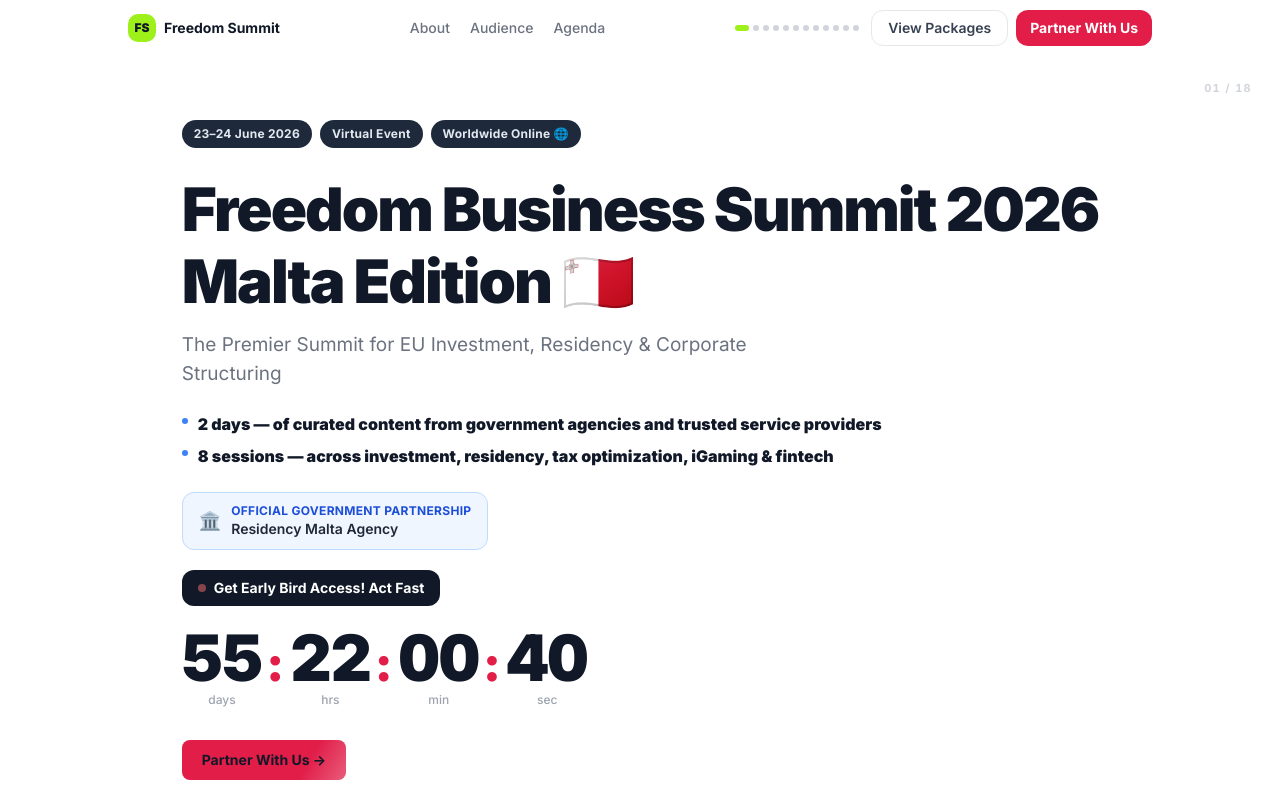
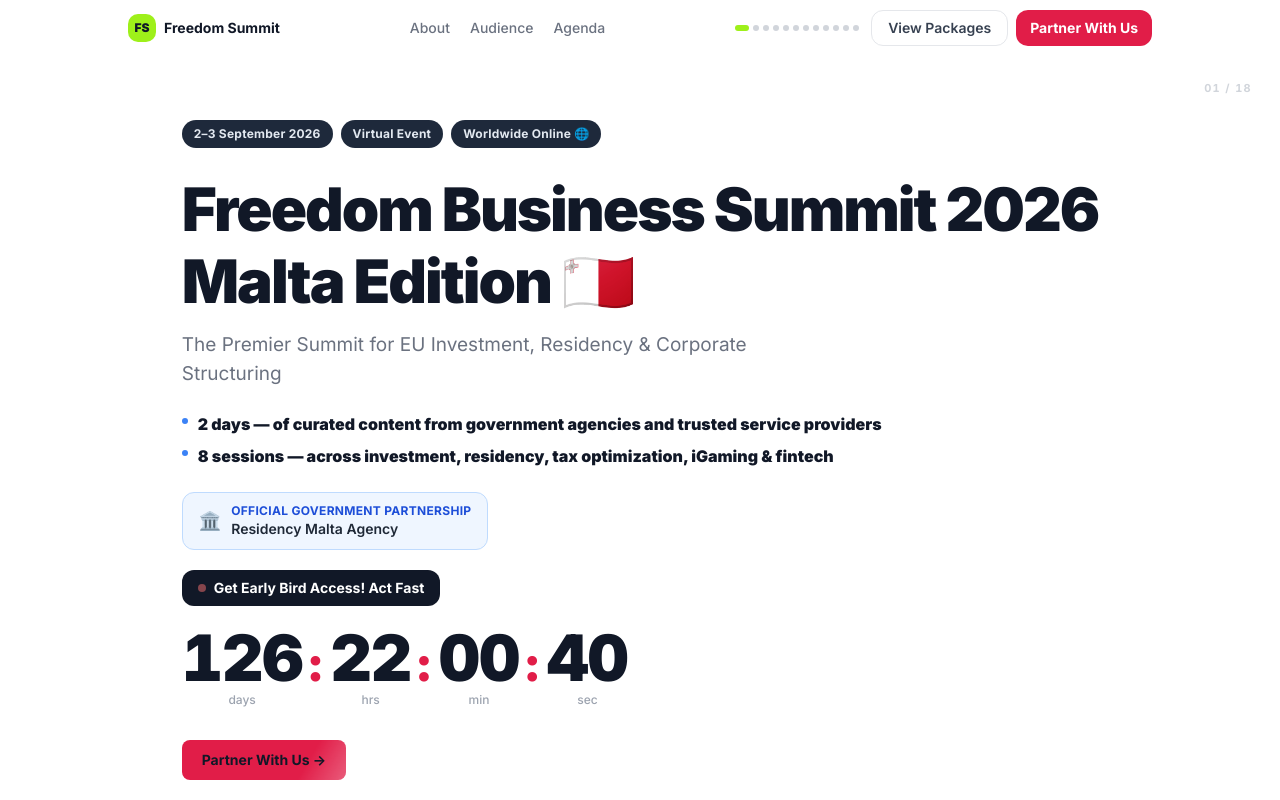
Before and after one commit to freedombusinesssummit-stack/malta-proposal, a Next.js app: page / in a window 1280 px wide. Shown: the top 800 px of the page. Built offline with nearby package versions, Linux system fonts and the light colour scheme.

Commit message:
feat: update dates to 2-3 September 2026, update countdown timer target

```diff
--- a/components/malta/HeroSlide.tsx
+++ b/components/malta/HeroSlide.tsx
@@ -3,7 +3,7 @@
 import { ShimmerButton } from "@/components/magicui/shimmer-button";
 
 function Countdown() {
-  const target = new Date("2026-06-23T09:00:00+02:00").getTime();
+  const target = new Date("2026-09-02T09:00:00+02:00").getTime();
   const [t, setT] = useState({ d: 0, h: 0, m: 0, s: 0 });
   useEffect(() => {
     const tick = () => {
@@ -48,7 +48,7 @@
 
         {/* Pills */}
         <div className="flex flex-wrap gap-2 mb-6" style={fade(0)}>
-          {["23–24 June 2026", "Virtual Event", "Worldwide Online 🌐"].map((t, i) => (
+          {["2–3 September 2026", "Virtual Event", "Worldwide Online 🌐"].map((t, i) => (
             <span key={i} className="pill">{t}</span>
           ))}
         </div>
--- a/components/malta/PartnersAndAgenda.tsx
+++ b/components/malta/PartnersAndAgenda.tsx
@@ -109,7 +109,7 @@
         <div className="wrap">
           <AnimatedSection>
             <Badge variant="success" className="mb-3">Summit Agenda</Badge>
-            <h2 className="text-3xl md:text-4xl font-black text-carbon-900 mb-2">23–24 June 2026</h2>
+            <h2 className="text-3xl md:text-4xl font-black text-carbon-900 mb-2">2–3 September 2026</h2>
             <p className="text-carbon-500 mb-2">Virtual Summit · Government Entities on Day 1 · Commercial Agents on Day 2</p>
             <div className="flex flex-wrap gap-3 mb-8">
               <span className="inline-flex items-center gap-1.5 px-3 py-1.5 rounded-lg text-xs font-bold bg-carbon-100 text-carbon-700">🕐 11:00 AM – 3:00 PM EST</span>
```
